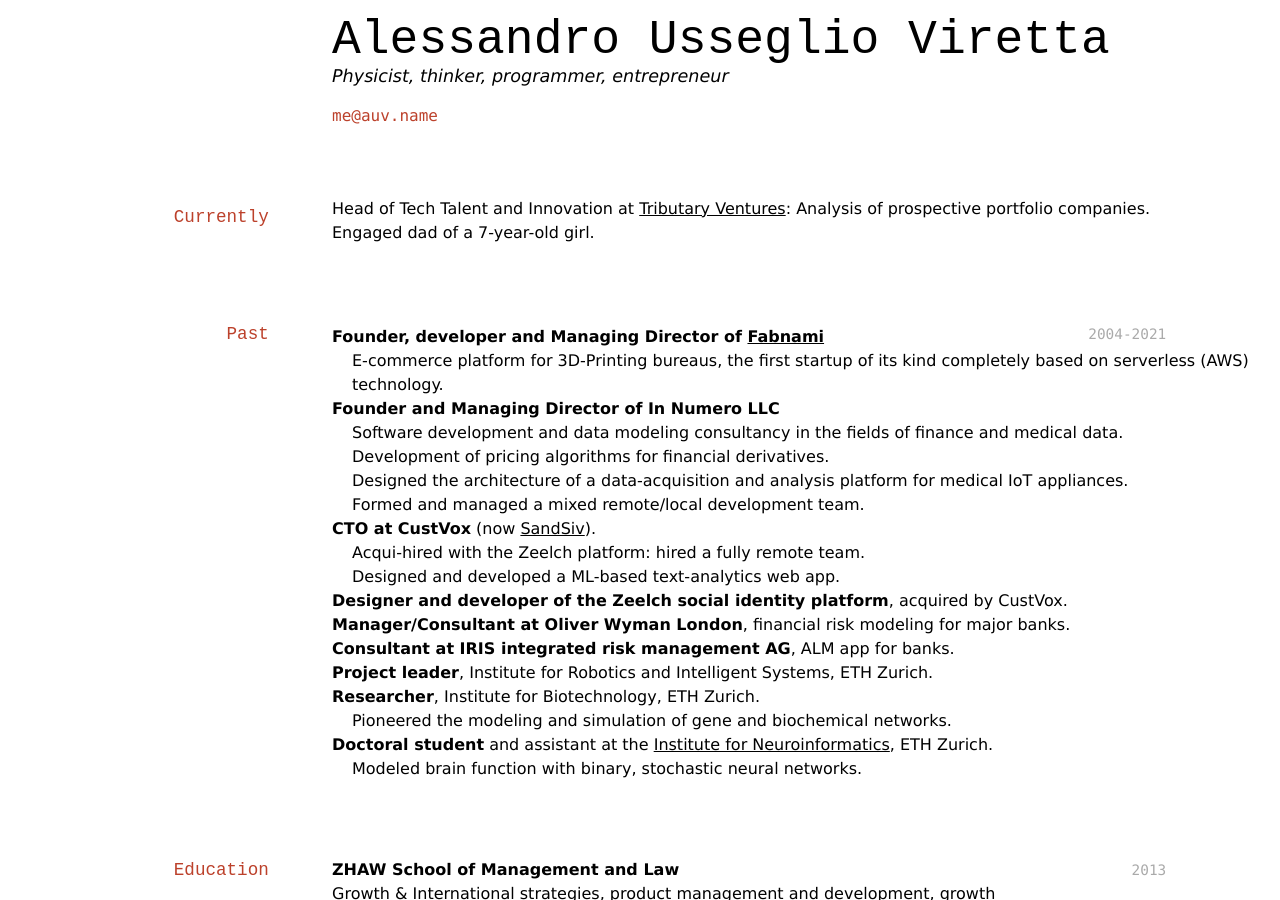
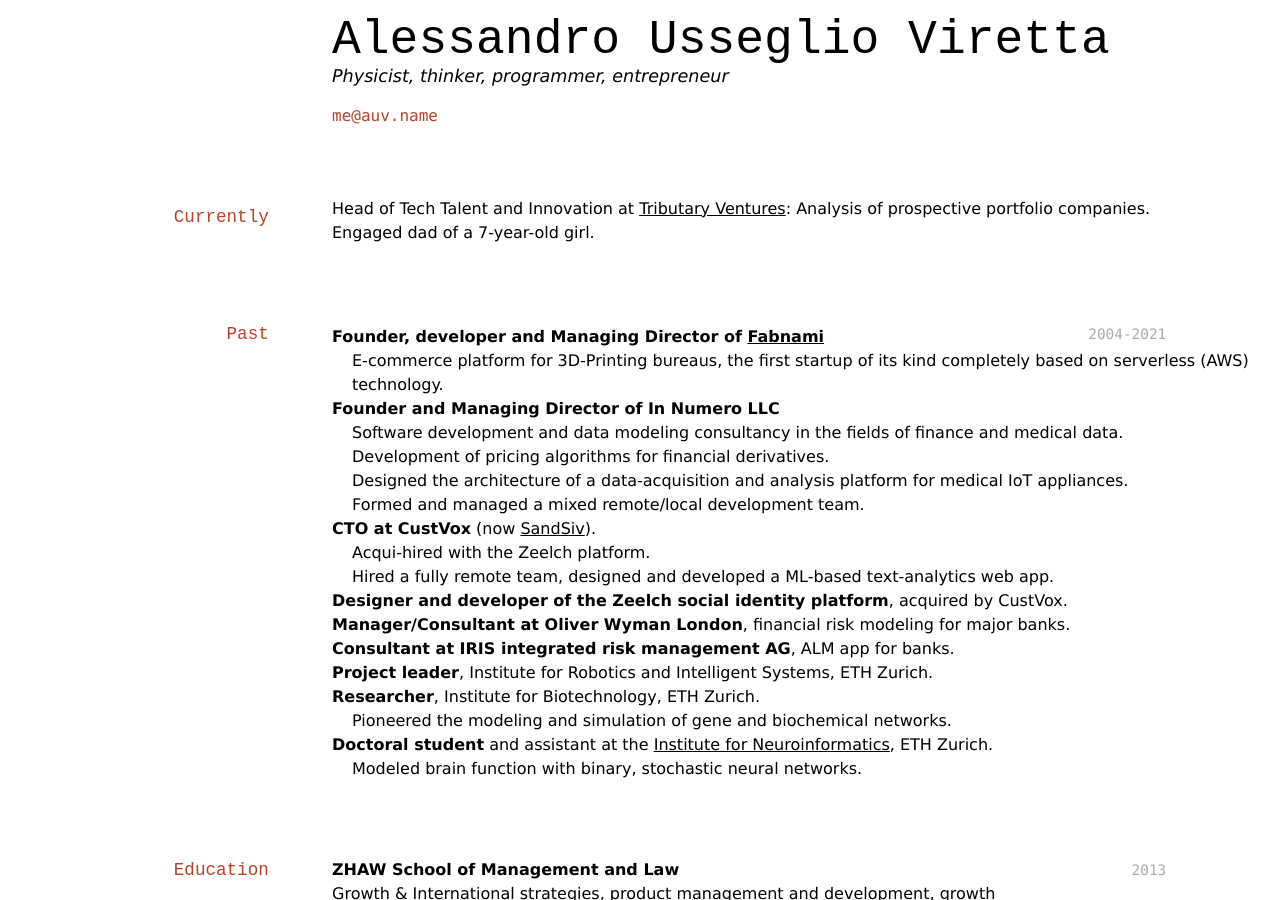
Before and after one commit to aus70/aus70.github.io, a Jekyll site: the page built from index.md, in a window 1280 px wide and 900 px high. Built offline with Jekyll 4.4.1, drawn with Linux system fonts in a browser that asks for light colours.

Commit message:
yet another small edit

```diff
--- a/index.md
+++ b/index.md
@@ -26,8 +26,8 @@ Development of pricing algorithms for financial derivatives.\
 Designed the architecture of a data-acquisition and analysis platform for medical IoT appliances.\
 Formed and managed a mixed remote/local development team.
 * __CTO at CustVox__ (now [SandSiv](https://sandsiv.com)).\
-Acqui-hired with the Zeelch platform: hired a fully remote team.\
-Designed and developed a ML-based text-analytics web app.
+Acqui-hired with the Zeelch platform.\
+Hired a fully remote team, designed and developed a ML-based text-analytics web app.
 * __Designer and developer of the Zeelch social identity platform__, acquired by CustVox.
 * __Manager/Consultant at Oliver Wyman London__, financial risk modeling for major banks.
 * __Consultant at IRIS integrated risk management AG__, ALM app for banks.
```
